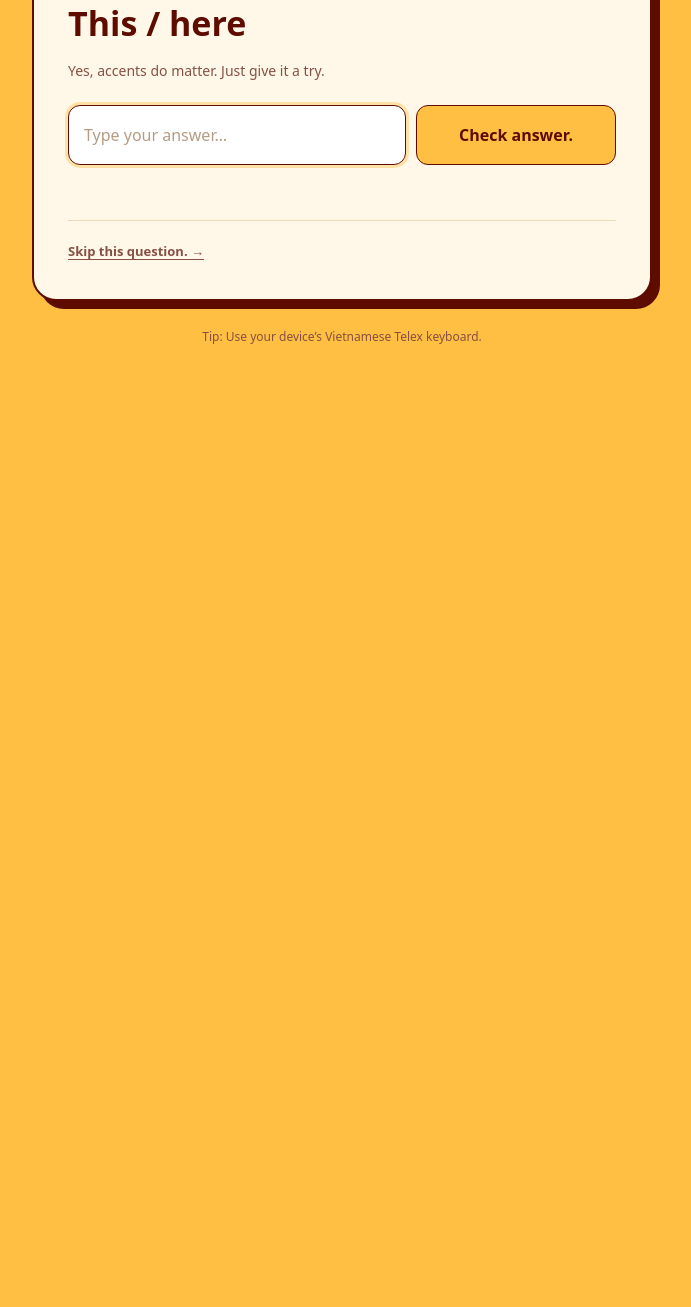
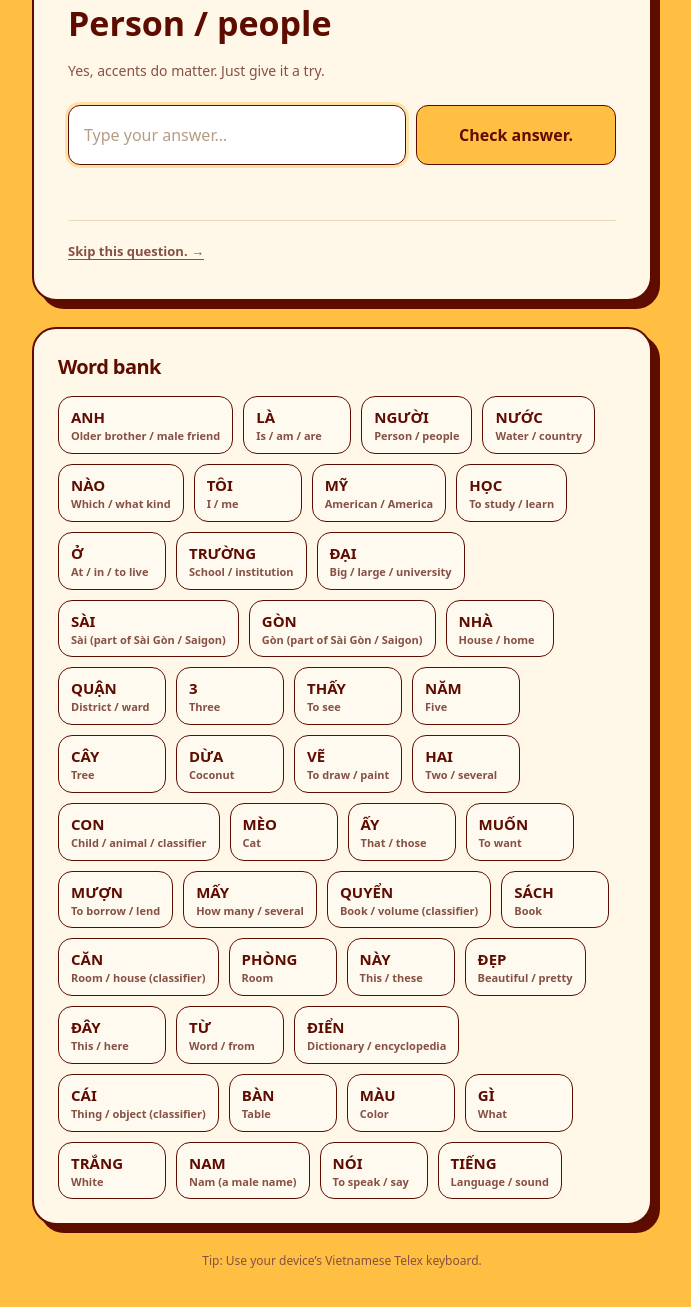
Before and after one commit to pancakeshana/Vietnamese-101-Practice, a plain HTML site: page index.html in a window 1280 px wide. Shown: the part 459-1766 px from the top of the page, without its empty margins (298-989 px from the left). Before the commit the page ends 852 px from the top, so only its background shows below. Drawn offline with Linux system fonts and the light colour scheme.

Commit message:
Added the words.

```diff
--- a/index.html
+++ b/index.html
@@ -291,6 +291,55 @@
             color: var(--ink);
         }
 
+        .word-bank {
+            width: min(620px, 100%);
+            margin: 26px auto 0;
+            padding: clamp(18px, 4vw, 24px);
+            border: 2px solid var(--ink);
+            border-radius: 24px;
+            background: var(--paper);
+            box-shadow: 8px 8px 0 var(--ink);
+        }
+
+        .word-bank h2 {
+            margin: 0;
+            font-size: 20px;
+            letter-spacing: -.03em;
+        }
+
+        .word-bank-list {
+            display: flex;
+            flex-wrap: wrap;
+            gap: 10px;
+            margin: 16px 0 0;
+            padding: 0;
+            list-style: none;
+        }
+
+        .word-bank-item {
+            display: flex;
+            flex-direction: column;
+            gap: 2px;
+            padding: 10px 12px;
+            border: 1px solid var(--ink);
+            border-radius: 14px;
+            background: #fffaf0;
+            color: var(--ink);
+            min-width: 108px;
+        }
+
+        .word-bank-item span {
+            font-size: 15px;
+            font-weight: 800;
+        }
+
+        .word-bank-item small {
+            color: var(--muted);
+            font-size: 11px;
+            font-weight: 700;
+            line-height: 1.25;
+        }
+
         .footer-note {
             margin: 27px auto 0;
             color: var(--muted);
@@ -374,6 +423,11 @@
                 <button class="text-button" id="next-button" type="button" hidden>Next question. →</button>
             </div>
         </section>
+
+        <section class="word-bank" aria-labelledby="word-bank-title">
+            <h2 id="word-bank-title">Word bank</h2>
+            <ul class="word-bank-list" id="word-bank-list"></ul>
+        </section>
         <p class="footer-note">Tip: Use your device’s Vietnamese Telex keyboard.</p>
     </main>
 
@@ -423,7 +477,35 @@
             { answer: 'HỎI', clue: 'To ask' },
             { answer: 'MỸ', clue: 'American / America' },
             { answer: 'NÓI', clue: 'To speak / say' },
-            { answer: 'NHÀ', clue: 'House / home' }
+            { answer: 'NHÀ', clue: 'House / home' },
+            { answer: 'TRƯỜNG', clue: 'School / institution' },
+            { answer: 'ĐẠI', clue: 'Big / large / university' },
+            { answer: 'SÀI', clue: 'Sài (part of Sài Gòn / Saigon)' },
+            { answer: 'GÒN', clue: 'Gòn (part of Sài Gòn / Saigon)' },
+            { answer: 'QUẬN', clue: 'District / ward' },
+            { answer: '3', clue: 'Three' },
+            { answer: 'THẤY', clue: 'To see' },
+            { answer: 'CÂY', clue: 'Tree' },
+            { answer: 'DỪA', clue: 'Coconut' },
+            { answer: 'VẼ', clue: 'To draw / paint' },
+            { answer: 'HAI', clue: 'Two / several' },
+            { answer: 'CON', clue: 'Child / animal / classifier' },
+            { answer: 'MÈO', clue: 'Cat' },
+            { answer: 'ẤY', clue: 'That / those' },
+            { answer: 'MUỐN', clue: 'To want' },
+            { answer: 'MƯỢN', clue: 'To borrow / lend' },
+            { answer: 'MẤY', clue: 'How many / several' },
+            { answer: 'QUYỂN', clue: 'Book / volume (classifier)' },
+            { answer: 'SÁCH', clue: 'Book' },
+            { answer: 'CĂN', clue: 'Room / house (classifier)' },
+            { answer: 'PHÒNG', clue: 'Room' },
+            { answer: 'ĐẸP', clue: 'Beautiful / pretty' },
+            { answer: 'TỪ', clue: 'Word / from' },
+            { answer: 'ĐIỂN', clue: 'Dictionary / encyclopedia' },
+            { answer: 'CÁI', clue: 'Thing / object (classifier)' },
+            { answer: 'BÀN', clue: 'Table' },
+            { answer: 'MÀU', clue: 'Color' },
+            { answer: 'TRẮNG', clue: 'White' }
         ];
         const sentences = [
             /*
@@ -456,8 +538,60 @@
             { answer: 'NAM NÓI TIẾNG GÌ?', clue: 'What language does Nam speak?' }
         ];
 
+        const wordBankEntries = [
+            ['ANH', 'Older brother / male friend'],
+            ['LÀ', 'Is / am / are'],
+            ['NGƯỜI', 'Person / people'],
+            ['NƯỚC', 'Water / country'],
+            ['NÀO', 'Which / what kind'],
+            ['TÔI', 'I / me'],
+            ['MỸ', 'American / America'],
+            ['HỌC', 'To study / learn'],
+            ['Ở', 'At / in / to live'],
+            ['TRƯỜNG', 'School / institution'],
+            ['ĐẠI', 'Big / large / university'],
+            ['SÀI', 'Sài (part of Sài Gòn / Saigon)'],
+            ['GÒN', 'Gòn (part of Sài Gòn / Saigon)'],
+            ['NHÀ', 'House / home'],
+            ['QUẬN', 'District / ward'],
+            ['3', 'Three'],
+            ['THẤY', 'To see'],
+            ['NĂM', 'Five'],
+            ['CÂY', 'Tree'],
+            ['DỪA', 'Coconut'],
+            ['VẼ', 'To draw / paint'],
+            ['HAI', 'Two / several'],
+            ['CON', 'Child / animal / classifier'],
+            ['MÈO', 'Cat'],
+            ['ẤY', 'That / those'],
+            ['MUỐN', 'To want'],
+            ['MƯỢN', 'To borrow / lend'],
+            ['MẤY', 'How many / several'],
+            ['QUYỂN', 'Book / volume (classifier)'],
+            ['SÁCH', 'Book'],
+            ['CĂN', 'Room / house (classifier)'],
+            ['PHÒNG', 'Room'],
+            ['NÀY', 'This / these'],
+            ['ĐẸP', 'Beautiful / pretty'],
+            ['ĐÂY', 'This / here'],
+            ['TỪ', 'Word / from'],
+            ['ĐIỂN', 'Dictionary / encyclopedia'],
+            ['CÁI', 'Thing / object (classifier)'],
+            ['BÀN', 'Table'],
+            ['MÀU', 'Color'],
+            ['GÌ', 'What'],
+            ['TRẮNG', 'White'],
+            ['NAM', 'Nam (a male name)'],
+            ['NÓI', 'To speak / say'],
+            ['TIẾNG', 'Language / sound']
+        ];
+
         const $ = (id) => document.getElementById(id);
         const tabs = [$('vocab-tab'), $('sentence-tab')];
+        const wordBankList = $('word-bank-list');
+        wordBankList.innerHTML = wordBankEntries
+            .map(([word, definition]) => `<li class="word-bank-item"><span>${word}</span><small>${definition}</small></li>`)
+            .join('');
         let mode = 'vocab';
         let current = null;
         let previousIndex = -1;
```
Also changed, not shown: unique_vietnamese_words.txt (added).
